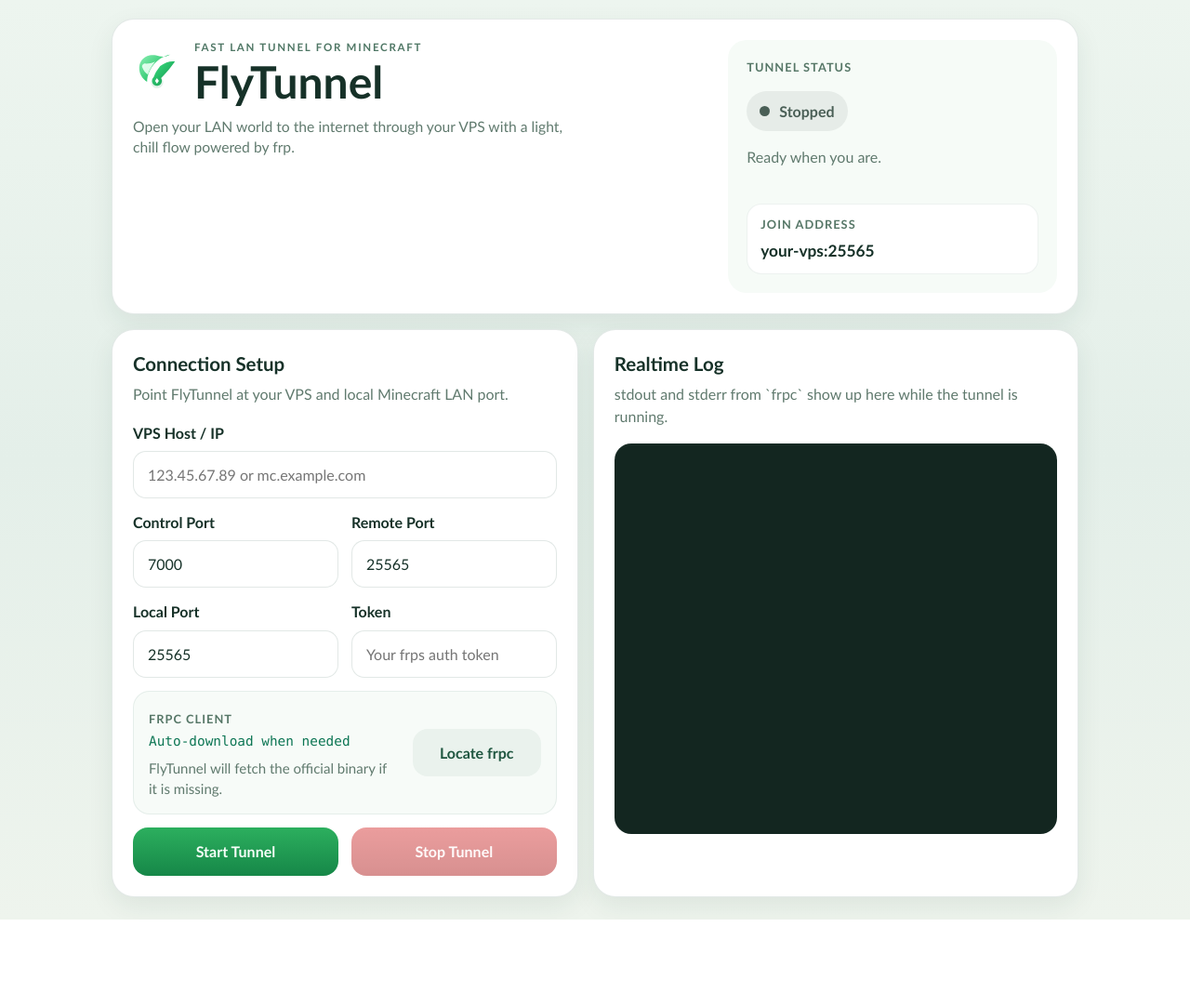
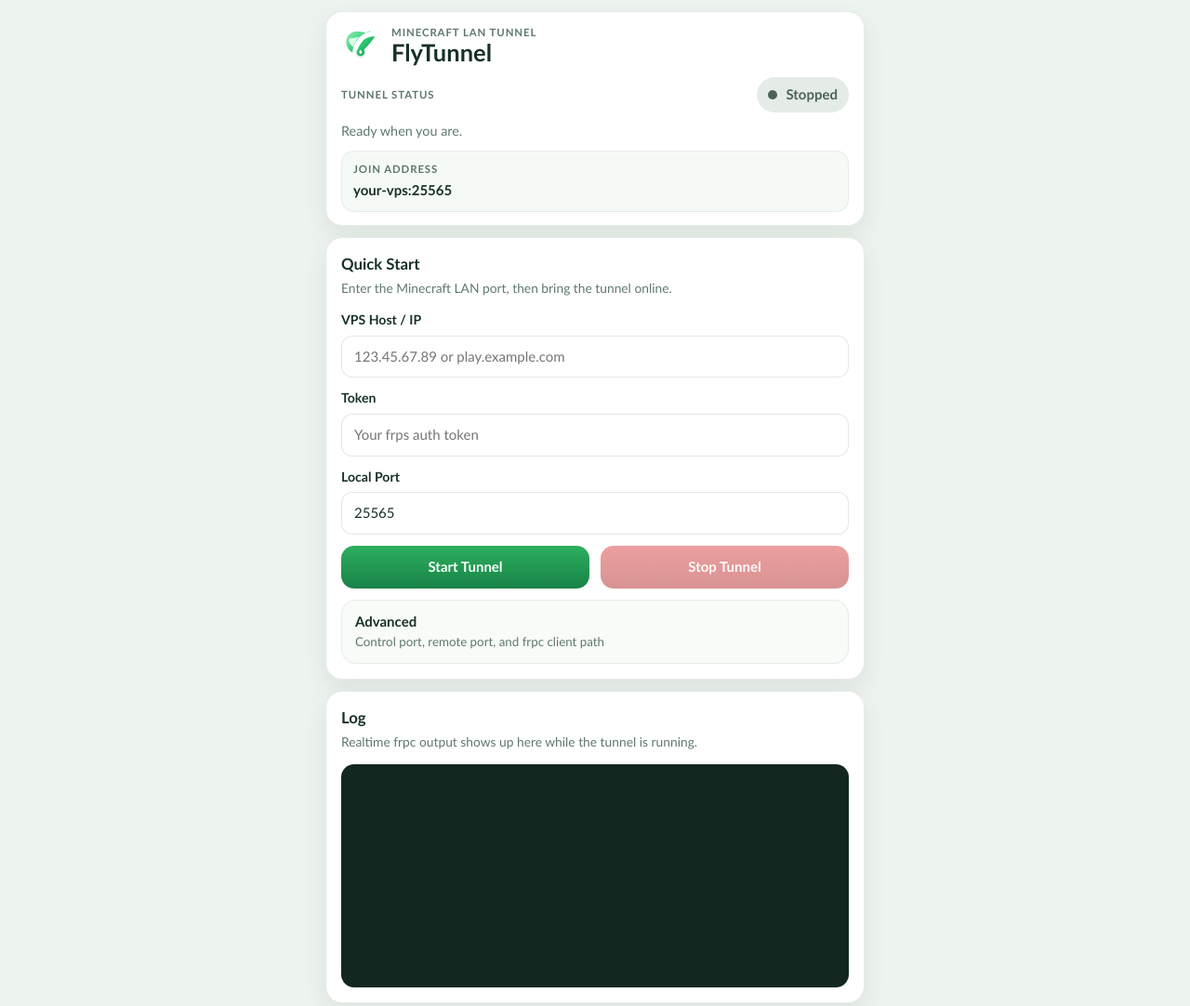
Before and after one commit to quocthai0404/FlyTunnel, a website with bundled scripts: page src/index.html in a window 1280 px wide. Shown: the whole page at 93% size. Before the commit the page ends 989 px from the top, so only its background shows below. Built offline with nearby package versions, Linux system fonts and the light colour scheme.

Commit message:
feat: streamline desktop UI for quick tunnel control

```diff
--- a/src/index.html
+++ b/src/index.html
@@ -9,39 +9,35 @@
   </head>
   <body>
     <main class="app-shell">
-      <section class="hero-card">
-        <div class="hero-copy">
+      <header class="panel app-header">
         <div class="brand-row">
           <img src="/assets/flytunnel-mark.svg" alt="FlyTunnel mark" class="brand-mark" />
-            <div>
-              <p class="eyebrow">FAST LAN TUNNEL FOR MINECRAFT</p>
+          <div class="brand-copy">
+            <p class="eyebrow">Minecraft LAN tunnel</p>
             <h1>FlyTunnel</h1>
           </div>
         </div>
-          <p class="hero-text">
-            Open your LAN world to the internet through your VPS with a light, chill flow powered by
-            frp.
-          </p>
-        </div>
-        <aside class="status-card">
-          <div class="status-heading">Tunnel Status</div>
+
+        <div class="status-wrap">
+          <div class="status-topline">
+            <span class="status-heading">Tunnel Status</span>
             <div class="status-pill stopped" id="status-pill">
               <span class="status-dot"></span>
               <span id="status-text">Stopped</span>
+            </div>
           </div>
           <p class="status-detail" id="status-detail">Ready when you are.</p>
           <div class="join-preview">
             <span class="join-label">Join Address</span>
             <strong id="join-address">your-vps:25565</strong>
           </div>
-        </aside>
-      </section>
+        </div>
+      </header>
 
-      <section class="panel-grid">
       <section class="panel form-panel">
         <div class="panel-head">
-            <h2>Connection Setup</h2>
-            <p>Point FlyTunnel at your VPS and local Minecraft LAN port.</p>
+          <h2>Quick Start</h2>
+          <p>Enter the Minecraft LAN port, then bring the tunnel online.</p>
         </div>
 
         <form id="tunnel-form" novalidate>
@@ -49,9 +45,31 @@
 
           <label class="field">
             <span>VPS Host / IP</span>
-              <input id="server-addr" type="text" placeholder="123.45.67.89 or mc.example.com" autocomplete="off" />
+            <input id="server-addr" type="text" placeholder="123.45.67.89 or play.example.com" autocomplete="off" />
           </label>
 
+          <label class="field">
+            <span>Token</span>
+            <input id="token" type="password" placeholder="Your frps auth token" autocomplete="current-password" />
+          </label>
+
+          <label class="field">
+            <span>Local Port</span>
+            <input id="local-port" type="number" min="1" max="65535" value="25565" />
+          </label>
+
+          <div class="action-row">
+            <button type="submit" class="primary-btn" id="start-button">Start Tunnel</button>
+            <button type="button" class="danger-btn" id="stop-button" disabled>Stop Tunnel</button>
+          </div>
+
+          <details class="advanced-panel">
+            <summary>
+              <span class="advanced-title">Advanced</span>
+              <span class="advanced-copy">Control port, remote port, and frpc client path</span>
+            </summary>
+
+            <div class="advanced-body">
               <div class="field-row">
                 <label class="field">
                   <span>Control Port</span>
@@ -63,43 +81,28 @@
                 </label>
               </div>
 
-            <div class="field-row">
-              <label class="field">
-                <span>Local Port</span>
-                <input id="local-port" type="number" min="1" max="65535" value="25565" />
-              </label>
-              <label class="field">
-                <span>Token</span>
-                <input id="token" type="password" placeholder="Your frps auth token" />
-              </label>
-            </div>
-
               <div class="binary-card">
-              <div>
+                <div class="binary-copy">
                   <span class="binary-label">frpc Client</span>
                   <code id="frpc-path">Auto-download when needed</code>
                   <p id="binary-note">FlyTunnel will fetch the official binary if it is missing.</p>
                 </div>
                 <button type="button" class="secondary-btn" id="pick-binary">Locate frpc</button>
               </div>
-
-            <div class="action-row">
-              <button type="submit" class="primary-btn" id="start-button">Start Tunnel</button>
-              <button type="button" class="danger-btn" id="stop-button" disabled>Stop Tunnel</button>
             </div>
+          </details>
         </form>
       </section>
 
       <section class="panel log-panel">
         <div class="panel-head">
-            <h2>Realtime Log</h2>
-            <p>stdout and stderr from `frpc` show up here while the tunnel is running.</p>
+          <h2>Log</h2>
+          <p>Realtime frpc output shows up here while the tunnel is running.</p>
         </div>
         <div id="log-box" aria-live="polite">
           <pre id="log-content"></pre>
         </div>
       </section>
-      </section>
     </main>
   </body>
 </html>
--- a/src/styles.css
+++ b/src/styles.css
@@ -1,24 +1,24 @@
 :root {
   font-family: "Aptos", "Segoe UI Variable", "Trebuchet MS", sans-serif;
-  font-size: 16px;
+  font-size: 15px;
   line-height: 1.45;
   font-weight: 400;
-  color: #132f25;
-  background: linear-gradient(180deg, #edf5ef 0%, #e4efe9 50%, #eef4ed 100%);
+  color: #142f26;
+  background: #edf3ee;
   font-synthesis: none;
   text-rendering: optimizeLegibility;
   -webkit-font-smoothing: antialiased;
   -moz-osx-font-smoothing: grayscale;
   -webkit-text-size-adjust: 100%;
   --panel-bg: #ffffff;
-  --panel-border: rgba(28, 79, 57, 0.12);
-  --text-main: #163128;
-  --text-soft: #607a6e;
-  --green-strong: #2caf5e;
-  --green-deep: #168748;
-  --red-strong: #db4e4e;
-  --red-deep: #b83636;
-  --shadow-soft: 0 10px 28px rgba(30, 61, 46, 0.08);
+  --panel-border: rgba(22, 55, 41, 0.1);
+  --text-main: #173126;
+  --text-soft: #5f796e;
+  --green-strong: #2daf5e;
+  --green-deep: #188247;
+  --red-strong: #dd5151;
+  --red-deep: #b93b3b;
+  --shadow-soft: 0 10px 26px rgba(26, 53, 40, 0.08);
 }
 
 * {
@@ -32,199 +32,189 @@ body {
   color: var(--text-main);
 }
 
-.app-shell {
-  width: min(1040px, calc(100vw - 32px));
-  margin: 0 auto;
-  padding: 20px 0 24px;
-}
-
-.hero-card,
-.panel {
-  background: var(--panel-bg);
-  border: 1px solid var(--panel-border);
-  box-shadow: var(--shadow-soft);
-}
-
-.hero-card {
-  border-radius: 24px;
-  padding: 22px;
-  display: grid;
-  grid-template-columns: minmax(0, 1.5fr) minmax(250px, 0.85fr);
-  gap: 16px;
-  align-items: stretch;
-}
-
-.brand-row {
-  display: flex;
-  align-items: center;
-  gap: 14px;
-}
-
-.brand-mark {
-  width: 52px;
-  height: 52px;
-}
-
-.eyebrow {
-  margin: 0 0 4px;
-  color: #4f7765;
-  letter-spacing: 0.15em;
-  font-size: 0.72rem;
-  font-weight: 700;
-}
-
 h1,
 h2,
 p {
   margin: 0;
 }
 
-h1 {
-  font-size: clamp(1.95rem, 4vw, 3rem);
-  line-height: 0.98;
+button,
+input {
+  font: inherit;
 }
 
-.hero-text {
-  max-width: 52ch;
-  margin-top: 14px;
-  color: var(--text-soft);
-  font-size: 0.98rem;
+.app-shell {
+  width: min(580px, calc(100vw - 20px));
+  margin: 0 auto;
+  padding: 12px 0 18px;
+  display: flex;
+  flex-direction: column;
+  gap: 12px;
 }
 
-.status-card {
-  border-radius: 20px;
-  background: #f6fbf7;
-  padding: 20px;
+.panel {
+  background: var(--panel-bg);
+  border: 1px solid var(--panel-border);
+  border-radius: 18px;
+  box-shadow: var(--shadow-soft);
+}
+
+.app-header {
+  padding: 14px 16px;
   display: flex;
   flex-direction: column;
-  justify-content: space-between;
-  gap: 16px;
+  gap: 14px;
 }
 
+.brand-row {
+  display: flex;
+  align-items: center;
+  gap: 12px;
+}
+
+.brand-mark {
+  width: 42px;
+  height: 42px;
+  flex: 0 0 auto;
+}
+
+.brand-copy {
+  min-width: 0;
+}
+
+.eyebrow,
 .status-heading,
 .join-label,
 .binary-label {
-  font-size: 0.8rem;
+  color: #5d786b;
+  font-size: 0.76rem;
   font-weight: 700;
   letter-spacing: 0.08em;
-  color: #567767;
   text-transform: uppercase;
+}
+
+h1 {
+  font-size: 1.7rem;
+  line-height: 1;
+}
+
+.status-wrap {
+  display: flex;
+  flex-direction: column;
+  gap: 10px;
+}
+
+.status-topline {
+  display: flex;
+  align-items: center;
+  justify-content: space-between;
+  gap: 12px;
+  flex-wrap: wrap;
 }
 
 .status-pill {
   display: inline-flex;
   align-items: center;
-  gap: 10px;
-  padding: 10px 14px;
+  gap: 9px;
+  padding: 8px 12px;
   border-radius: 999px;
-  font-weight: 700;
-  width: fit-content;
+  font-weight: 800;
 }
 
 .status-pill.stopped {
-  background: #e6ece8;
-  color: #4a5f56;
+  background: #e5ece7;
+  color: #4c6259;
 }
 
 .status-pill.starting {
-  background: #fff0cf;
-  color: #9a6818;
+  background: #fff2cf;
+  color: #996919;
 }
 
 .status-pill.running {
   background: #dff6e7;
-  color: #187845;
+  color: #177644;
 }
 
 .status-pill.error {
   background: #fde4e4;
-  color: #aa3b3b;
+  color: #a53a3a;
 }
 
 .status-dot {
-  width: 11px;
-  height: 11px;
+  width: 10px;
+  height: 10px;
   border-radius: 999px;
   background: currentColor;
 }
 
 .status-detail {
   color: var(--text-soft);
-  min-height: 2.9em;
+  font-size: 0.96rem;
 }
 
 .join-preview {
+  padding: 11px 12px;
+  border-radius: 14px;
+  border: 1px solid rgba(24, 77, 55, 0.08);
+  background: #f6faf7;
   display: flex;
   flex-direction: column;
-  gap: 6px;
-  padding: 12px 14px;
-  border-radius: 16px;
-  background: #ffffff;
-  border: 1px solid rgba(29, 86, 61, 0.08);
+  gap: 4px;
 }
 
 .join-preview strong {
-  font-size: 1.08rem;
+  font-size: 1rem;
   word-break: break-word;
 }
 
-.panel-grid {
-  margin-top: 16px;
-  display: grid;
-  grid-template-columns: minmax(0, 0.98fr) minmax(0, 1.02fr);
-  gap: 16px;
-}
-
-.panel {
-  border-radius: 24px;
-  padding: 22px;
+.form-panel,
+.log-panel {
+  padding: 16px;
 }
 
 .panel-head {
-  margin-bottom: 18px;
+  margin-bottom: 14px;
 }
 
 .panel-head h2 {
-  font-size: 1.28rem;
+  font-size: 1.12rem;
 }
 
 .panel-head p {
-  margin-top: 6px;
+  margin-top: 4px;
   color: var(--text-soft);
+  font-size: 0.92rem;
 }
 
 form {
   display: flex;
   flex-direction: column;
-  gap: 14px;
+  gap: 12px;
+}
+
+.field {
+  display: flex;
+  flex-direction: column;
+  gap: 6px;
+}
+
+.field span {
+  font-weight: 700;
+  font-size: 0.94rem;
 }
 
 .field-row {
   display: grid;
   grid-template-columns: repeat(2, minmax(0, 1fr));
-  gap: 14px;
-}
-
-.field {
-  display: flex;
-  flex-direction: column;
-  gap: 8px;
-}
-
-.field span {
-  font-weight: 700;
-}
-
-input,
-button {
-  font: inherit;
+  gap: 12px;
 }
 
 input {
   width: 100%;
-  border: 1px solid rgba(19, 67, 48, 0.12);
-  border-radius: 14px;
-  padding: 13px 15px;
+  border: 1px solid rgba(22, 67, 49, 0.12);
+  border-radius: 12px;
+  padding: 11px 13px;
   background: #ffffff;
   color: var(--text-main);
   outline: none;
@@ -232,7 +222,7 @@ input {
 }
 
 input:focus {
-  border-color: rgba(43, 189, 99, 0.55);
+  border-color: rgba(43, 189, 99, 0.5);
   box-shadow: 0 0 0 3px rgba(43, 189, 99, 0.1);
 }
 
@@ -241,42 +231,16 @@ input[aria-invalid="true"] {
   box-shadow: 0 0 0 3px rgba(223, 75, 75, 0.08);
 }
 
-.binary-card {
-  display: flex;
-  justify-content: space-between;
-  align-items: center;
-  gap: 16px;
-  padding: 16px;
-  border-radius: 18px;
-  background: #f7fbf8;
-  border: 1px solid rgba(24, 88, 61, 0.08);
-}
-
-code {
-  display: block;
-  margin-top: 4px;
-  color: #0d7654;
-  font-family: "Cascadia Code", "Consolas", monospace;
-  font-size: 0.9rem;
-  word-break: break-all;
-}
-
-#binary-note {
-  margin-top: 8px;
-  color: var(--text-soft);
-  font-size: 0.94rem;
-}
-
 .action-row {
   display: grid;
   grid-template-columns: repeat(2, minmax(0, 1fr));
-  gap: 14px;
+  gap: 12px;
 }
 
 button {
   border: none;
-  border-radius: 16px;
-  padding: 14px 18px;
+  border-radius: 14px;
+  padding: 12px 16px;
   font-weight: 800;
   cursor: pointer;
   transition: opacity 120ms ease, filter 120ms ease;
@@ -304,19 +268,89 @@ button:disabled {
 .secondary-btn {
   background: #eaf2ed;
   color: #1f5640;
-  min-width: 138px;
+  min-width: 124px;
+}
+
+.advanced-panel {
+  border: 1px solid rgba(22, 67, 49, 0.08);
+  border-radius: 16px;
+  background: #f8fbf8;
+  overflow: hidden;
+}
+
+.advanced-panel summary {
+  list-style: none;
+  display: flex;
+  flex-direction: column;
+  gap: 2px;
+  padding: 12px 14px;
+  cursor: pointer;
+}
+
+.advanced-panel summary::-webkit-details-marker {
+  display: none;
+}
+
+.advanced-title {
+  font-weight: 800;
+}
+
+.advanced-copy {
+  color: var(--text-soft);
+  font-size: 0.89rem;
+}
+
+.advanced-panel[open] summary {
+  border-bottom: 1px solid rgba(22, 67, 49, 0.08);
+}
+
+.advanced-body {
+  padding: 12px 14px 14px;
+  display: flex;
+  flex-direction: column;
+  gap: 12px;
+}
+
+.binary-card {
+  display: flex;
+  justify-content: space-between;
+  align-items: flex-start;
+  gap: 12px;
+  padding: 12px;
+  border-radius: 14px;
+  border: 1px solid rgba(24, 88, 61, 0.08);
+  background: #ffffff;
+}
+
+.binary-copy {
+  min-width: 0;
+}
+
+code {
+  display: block;
+  margin-top: 4px;
+  color: #0d7654;
+  font-family: "Cascadia Code", "Consolas", monospace;
+  font-size: 0.86rem;
+  word-break: break-all;
+}
+
+#binary-note {
+  margin-top: 6px;
+  color: var(--text-soft);
+  font-size: 0.9rem;
 }
 
 #log-box {
   width: 100%;
-  min-height: 420px;
+  min-height: 240px;
+  max-height: 280px;
   overflow: auto;
   border: 1px solid rgba(13, 56, 40, 0.08);
-  border-radius: 18px;
-  padding: 16px;
+  border-radius: 14px;
+  padding: 12px;
   background: #132620;
   color: #dcffe7;
-  box-shadow: inset 0 1px 0 rgba(255, 255, 255, 0.03);
 }
 
 #log-content {
@@ -324,13 +358,16 @@ button:disabled {
   white-space: pre-wrap;
   word-break: break-word;
   font-family: "Cascadia Code", "Consolas", monospace;
-  font-size: 0.9rem;
-  line-height: 1.5;
+  font-size: 0.86rem;
+  line-height: 1.45;
 }
 
-@media (max-width: 900px) {
-  .hero-card,
-  .panel-grid,
+@media (max-width: 520px) {
+  .app-shell {
+    width: calc(100vw - 16px);
+    padding: 8px 0 14px;
+  }
+
   .field-row,
   .action-row {
     grid-template-columns: 1fr;
@@ -338,14 +375,9 @@ button:disabled {
 
   .binary-card {
     flex-direction: column;
-    align-items: stretch;
   }
 
   .secondary-btn {
     width: 100%;
   }
-
-  #log-box {
-    min-height: 320px;
-  }
 }
```
Also changed, not shown: src-tauri/tauri.conf.json (+4 -4 lines). Lines whose indentation alone changed are shown as unchanged.
